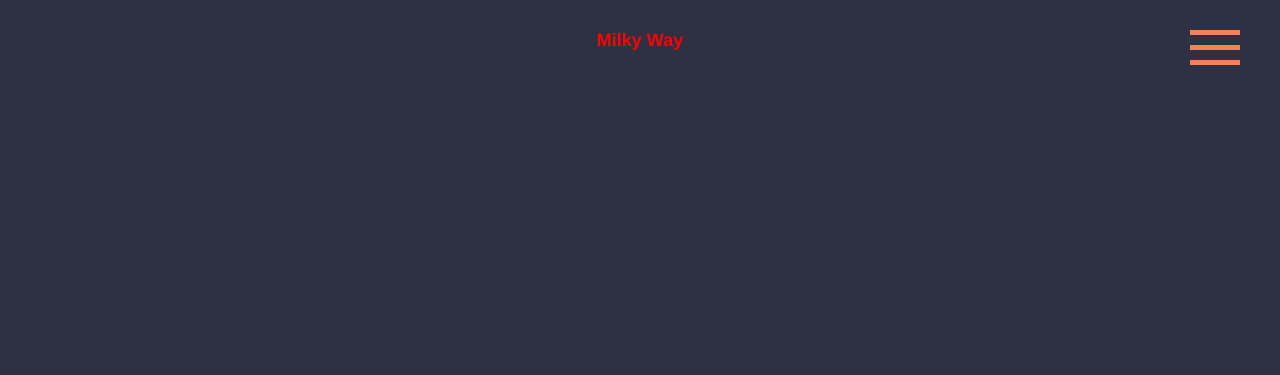
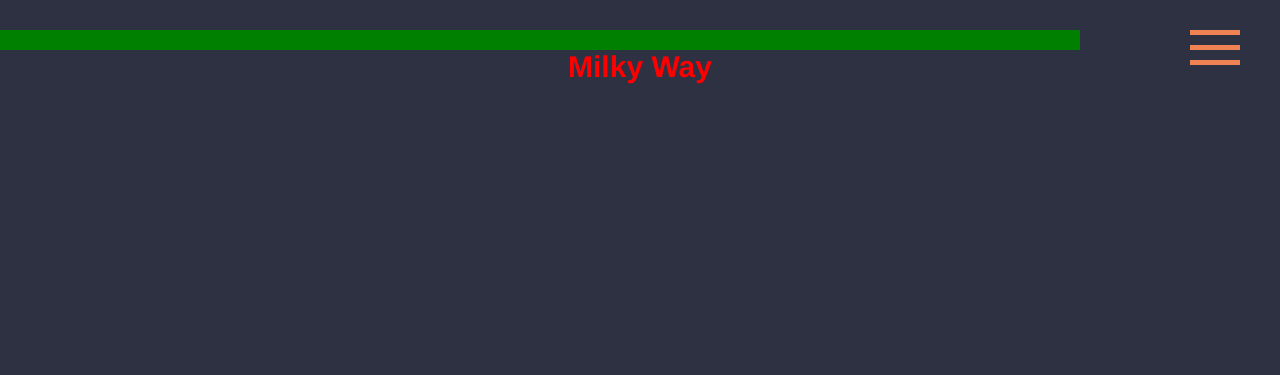
Before and after one commit to piuslee/milkyway, a plain HTML site: page docs/client/index.html in a window 1280 px wide. Drawn offline with nearby package versions, Linux system fonts and the light colour scheme.

Commit message:
add ruler for test

```diff
--- a/docs/client/index.html
+++ b/docs/client/index.html
@@ -63,6 +63,7 @@
             <i class="fa fa-user"></i>
         </a>
 
+        <div class="ruler"></div>
         <div class="contents-header-title">Milky Way</div>
 
     </main>
--- a/docs/css/custom.css
+++ b/docs/css/custom.css
@@ -1,6 +1,12 @@
 .contents-header-title {
     font-weight: bold;
-    font-size: 18px;
+    font-size: 30px;
     color:#f00;
     text-align: center;
 }
+.ruler {
+    width:1080px;
+    height:20px;
+
+    background-color:green;
+}
```
